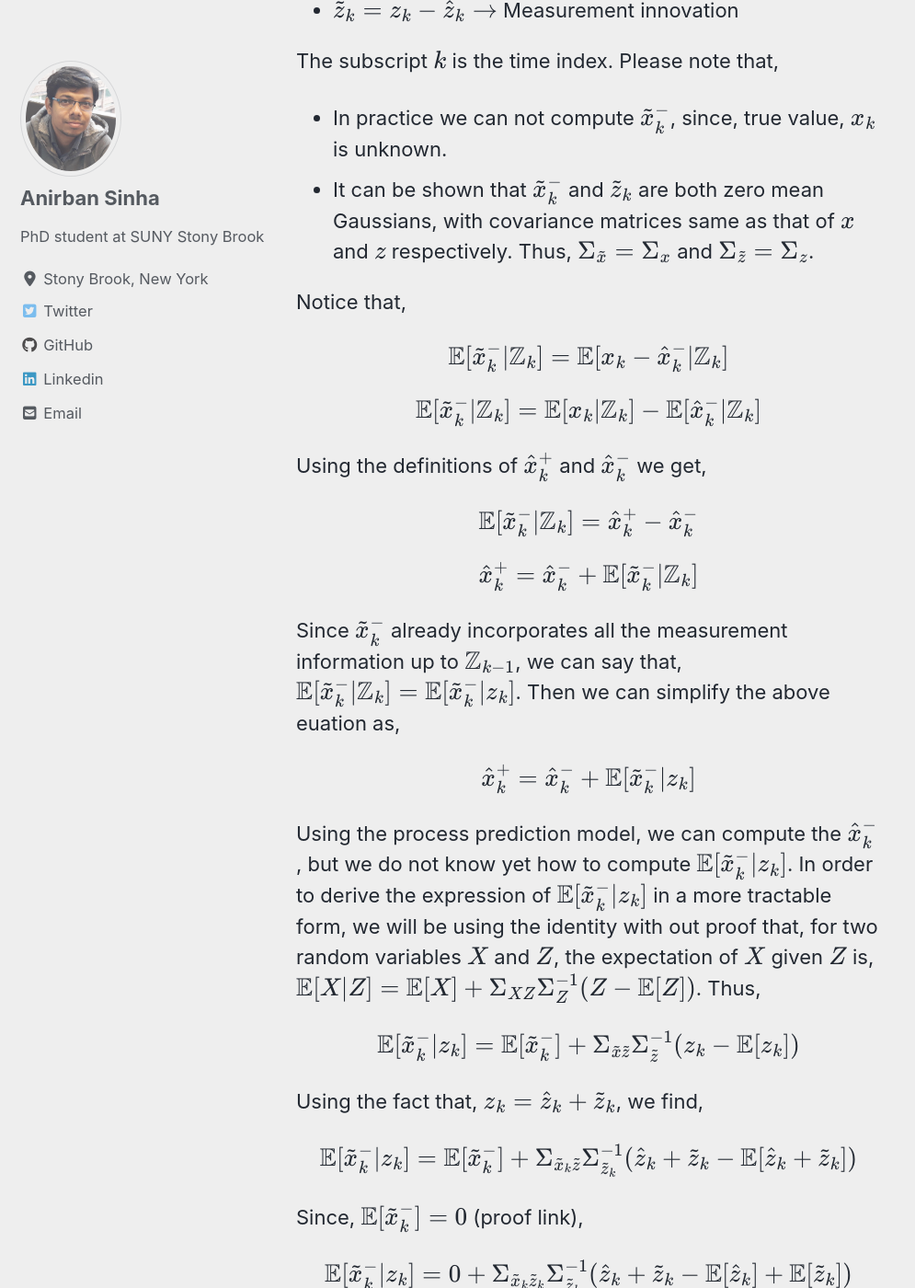
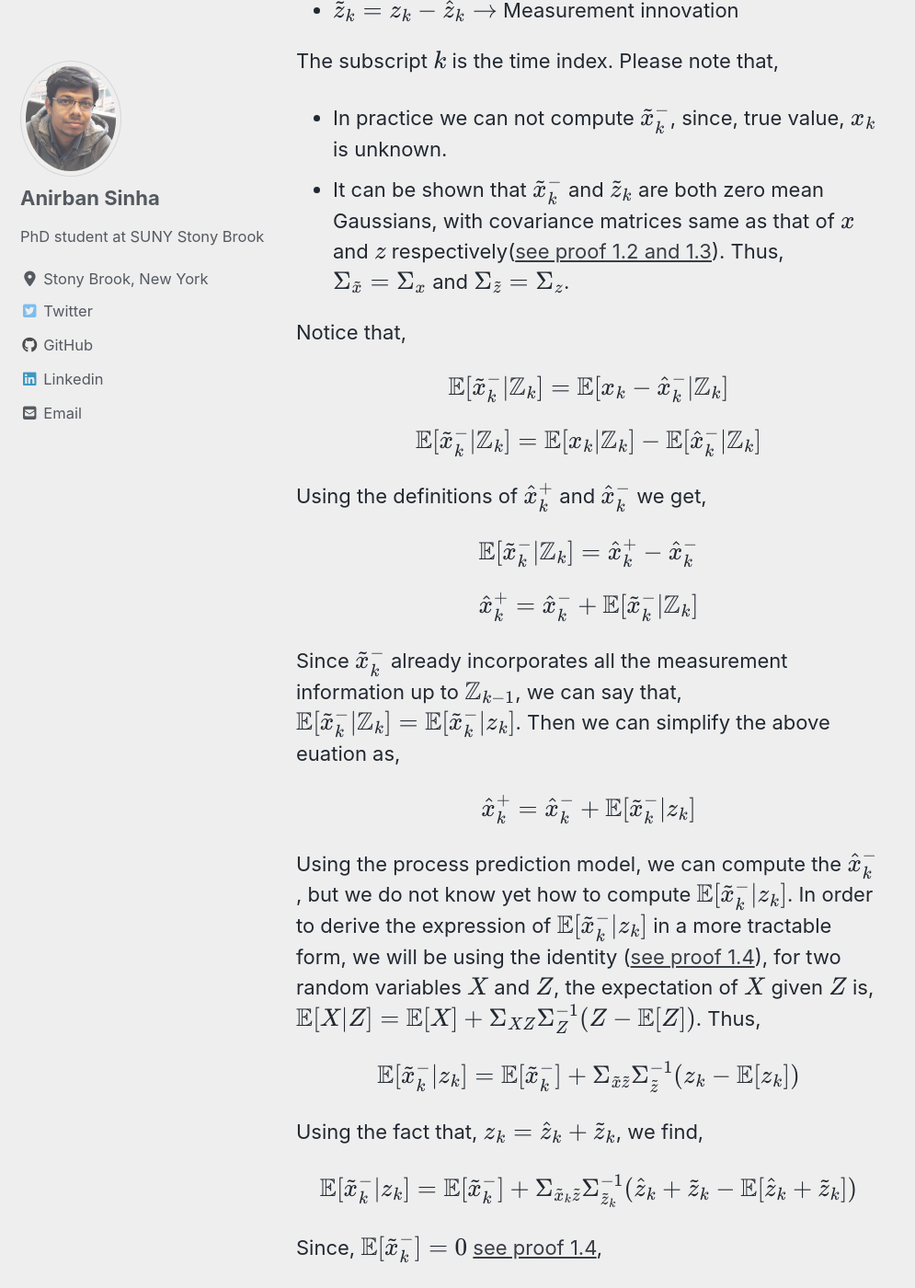
Before and after one commit to mattsinbot/mattsinbot.github.io, a Jekyll site: the page built from _posts/2019-12-08-KalmanFilter_Intro.md, in a window 1280 px wide and 1400 px high, scrolled down 4135 px. Shown: the whole window at 92% size, without its empty margins (0-995 px from the left). Built offline with Jekyll 4.4.1, drawn with Linux system fonts in a browser that asks for light colours; cached includes are drawn as plain includes; nearby versions of some CDN libraries; formulas are drawn with MathJax 3; comment, search, counter and statistics services are not loaded.

Commit message:
posterior distribution completed

```diff
--- a/_posts/2019-12-08-KalmanFilter_Intro.md
+++ b/_posts/2019-12-08-KalmanFilter_Intro.md
@@ -78,7 +78,7 @@
 The subscript $$k$$ is the time index. Please note that,
 
 - In practice we can not compute $$\tilde{x}_k^-$$, since, true value, $$x_k$$ is unknown.
-- It can be shown that $$\tilde{x}_k^-$$ and $$\tilde{z}_k$$ are both zero mean Gaussians, with covariance matrices same as that of $$x$$ and $$z$$ respectively. Thus, $$\Sigma_{\tilde{x}} = \Sigma_{x}$$ and $$\Sigma_{\tilde{z}} = \Sigma_{z}$$.
+- It can be shown that $$\tilde{x}_k^-$$ and $$\tilde{z}_k$$ are both zero mean Gaussians, with covariance matrices same as that of $$x$$ and $$z$$ respectively([see proof 1.2 and 1.3](https://github.com/mattsinbot/Robotics-Lecture-Notes/blob/master/Kalman_Filtering_Proofs.pdf)). Thus, $$\Sigma_{\tilde{x}} = \Sigma_{x}$$ and $$\Sigma_{\tilde{z}} = \Sigma_{z}$$.
 
 Notice that,
 
@@ -96,7 +96,7 @@
 
 $$\hat{x}_k^+ = \hat{x}_k^- + \mathbb{E}[\tilde{x}_k^- \vert z_k]$$
 
-Using the process prediction model, we can compute the $$\hat{x}_k^-$$, but we do not know yet how to compute $$\mathbb{E}[\tilde{x}_k^- \vert z_k]$$. In order to derive the expression of $$\mathbb{E}[\tilde{x}_k^- \vert z_k]$$ in a more tractable form, we will be using the identity with out proof that, for two random variables $$X$$ and $$Z$$, the expectation of $$X$$ given $$Z$$ is, $$\mathbb{E}[X \vert Z] = \mathbb{E}[X] + \Sigma_{XZ}\Sigma_Z^{-1}(Z - \mathbb{E}[Z])$$. Thus,
+Using the process prediction model, we can compute the $$\hat{x}_k^-$$, but we do not know yet how to compute $$\mathbb{E}[\tilde{x}_k^- \vert z_k]$$. In order to derive the expression of $$\mathbb{E}[\tilde{x}_k^- \vert z_k]$$ in a more tractable form, we will be using the identity ([see proof 1.4](https://github.com/mattsinbot/Robotics-Lecture-Notes/blob/master/Kalman_Filtering_Proofs.pdf)), for two random variables $$X$$ and $$Z$$, the expectation of $$X$$ given $$Z$$ is, $$\mathbb{E}[X \vert Z] = \mathbb{E}[X] + \Sigma_{XZ}\Sigma_Z^{-1}(Z - \mathbb{E}[Z])$$. Thus,
 
 $$\mathbb{E}[\tilde{x}_k^- \vert z_k] = \mathbb{E}[\tilde{x}_k^-] + \Sigma_{\tilde{x}\tilde{z}}\Sigma_{\tilde{z}}^{-1}(z_k - \mathbb{E}[z_k])$$
 
@@ -104,7 +104,7 @@
 
 $$\mathbb{E}[\tilde{x}_k^- \vert z_k] = \mathbb{E}[\tilde{x}_k^-] + \Sigma_{\tilde{x}_k\tilde{z}}\Sigma_{\tilde{z}_k}^{-1}(\hat{z}_k + \tilde{z}_k - \mathbb{E}[\hat{z}_k + \tilde{z}_k])$$
 
-Since, $$\mathbb{E}[\tilde{x}_k^-] = 0$$ (proof link),
+Since, $$\mathbb{E}[\tilde{x}_k^-] = 0$$ [see proof 1.4](https://github.com/mattsinbot/Robotics-Lecture-Notes/blob/master/Kalman_Filtering_Proofs.pdf),
 
 $$\mathbb{E}[\tilde{x}_k^- \vert z_k] = 0 + \Sigma_{\tilde{x}_k\tilde{z}_k}\Sigma_{\tilde{z}_k}^{-1}(\hat{z}_k + \tilde{z}_k - \mathbb{E}[\hat{z}_k] + \mathbb{E}[\tilde{z}_k])$$
 
```
